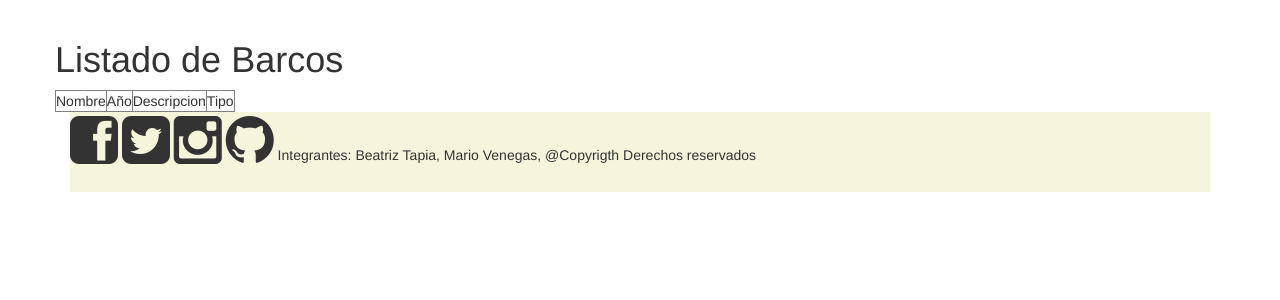
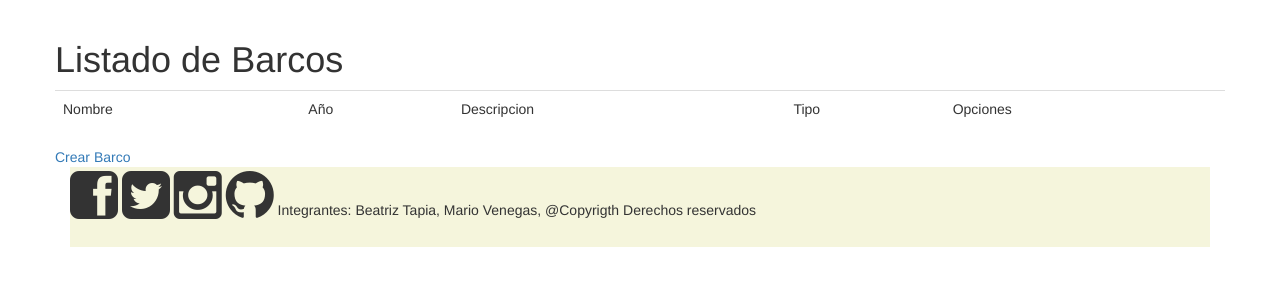
Before and after one commit to mariovenegas/Experiencia3Backend_TapiaVenegas002D, a Django app: page /barcos in a window 1280 px wide. Shown: the part 52-352 px from the top of the page. Run offline with Django 3.2, Linux system fonts and the light colour scheme; data that the repository does not hold is empty; some libraries are stand-ins or nearby versions.

Commit message:
Se agrega template delete, se incorporan links a los templates desde el template de read de Barcos

```diff
--- a/appQuat/templates/appQuat/barcos.html
+++ b/appQuat/templates/appQuat/barcos.html
@@ -32,8 +32,8 @@
             <h1>Listado de Barcos</h1>
           </div>
           <div class="row">
-            <table border=1>
-              <tr><td>Nombre</td><td>Año</td><td>Descripcion</td><td>Tipo</td></tr>
+            <table class="table">
+              <tr><td>Nombre</td><td>Año</td><td>Descripcion</td><td>Tipo</td><td>Opciones</td></tr>
               {% for barco in barcos %}
               <tr>
                   <td>{{barco.nombre}}</td>
@@ -41,11 +41,13 @@
                   <td>{{barco.descripcion}}</td>
                   <td>{{barco.tipo_barco}}</td>
                   <td>
-
+                    <a href="{% url 'form_mod_barco' barco.nombre %}">Modificar</a>
+                    <a href="{% url 'form_del_barco' barco.nombre %}">Eliminar</a>
                   </td>
               </tr>
               {% endfor %}
             </table>
+            <a href="{% url 'form_barco'%}">Crear Barco</a>
 
           </div>
 
--- a/appQuat/urls.py
+++ b/appQuat/urls.py
@@ -1,10 +1,12 @@
 from django.urls import path
-from .views import inicio, galeria, barcos, form_barco, form_mod_barco
+from .views import inicio, galeria, barcos, form_barco, form_mod_barco, form_del_barco
 
 urlpatterns =[
     path('',inicio,name="inicio"),
     path('galeria',galeria,name="galeria"),
     path('barcos', barcos, name="barcos"),
     path('form-barco',form_barco,name="form_barco"),
-    path('form-mod-barco/<id>', form_mod_barco, name="form_mod_barco")
+    path('form-mod-barco/<id>', form_mod_barco, name="form_mod_barco"),
+    path('form-del-barco/<id>', form_del_barco, name="form_del_barco")
+
 ]
--- a/appQuat/views.py
+++ b/appQuat/views.py
@@ -1,7 +1,8 @@
 from appQuat.forms import BarcoForm
 from django.core.exceptions import RequestAborted
-from django.shortcuts import render
+from django.shortcuts import render, redirect
 from .models import Barco
+from .forms import BarcoForm
 
 # Create your views here.
 
@@ -37,5 +38,14 @@ def form_mod_barco(request, id):
     datos={
         'form':BarcoForm(instance=barco)
     }
+    if request.method =='POST':
+        formulario = BarcoForm(request.POST, instance=barco)
+        if formulario.is_valid:
+            formulario.save()
+            datos['mensaje']='Modificado correctamente'
+    return render(request,'appQuat/form_mod_barco.html',datos)
 
-    return render(request,'appQuat/form_mod_barco.html',datos)
+def form_del_barco(request,id):
+    barco=Barco.objects.get(nombre=id)
+    barco.delete()
+    return redirect(to="barcos")
```
